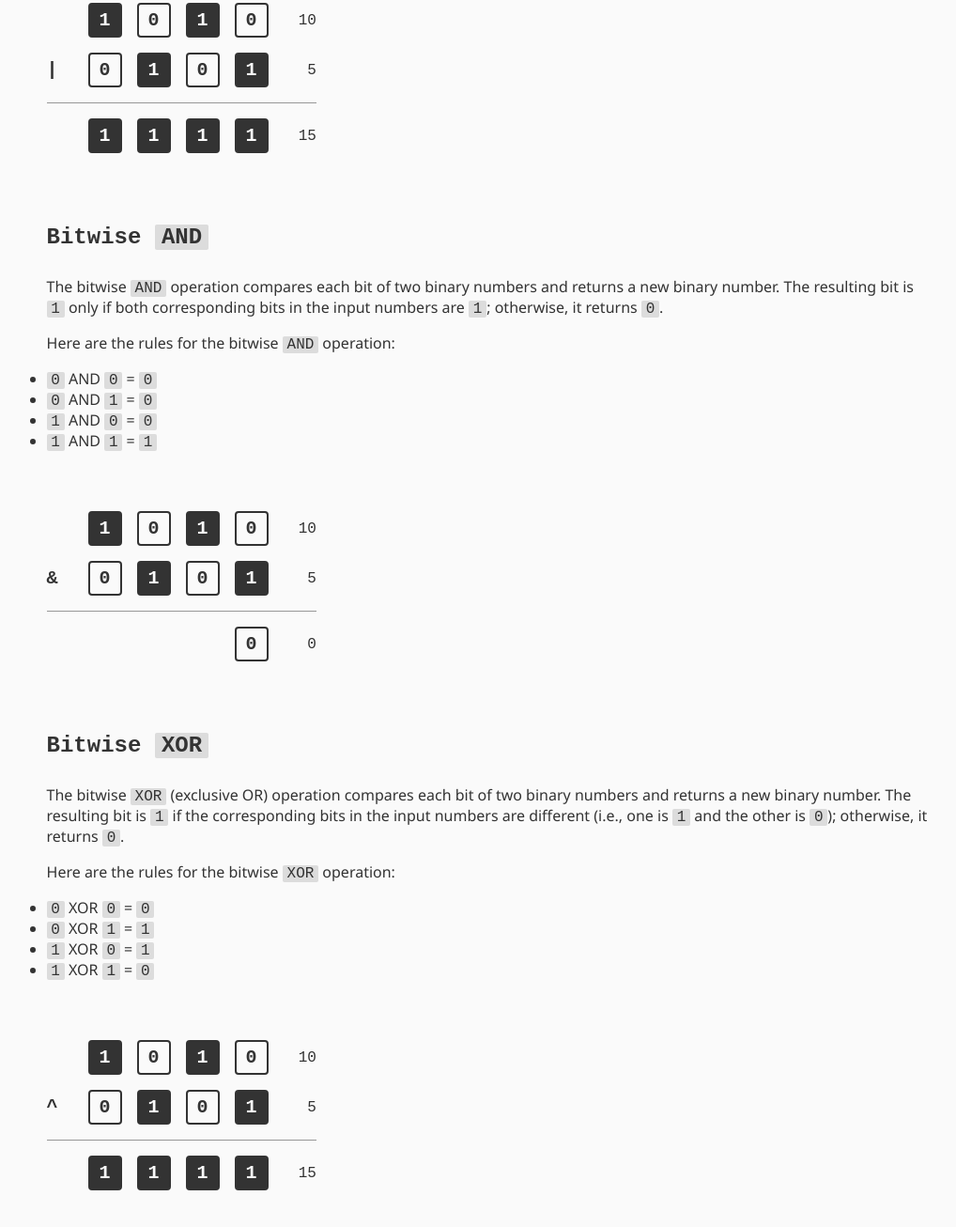
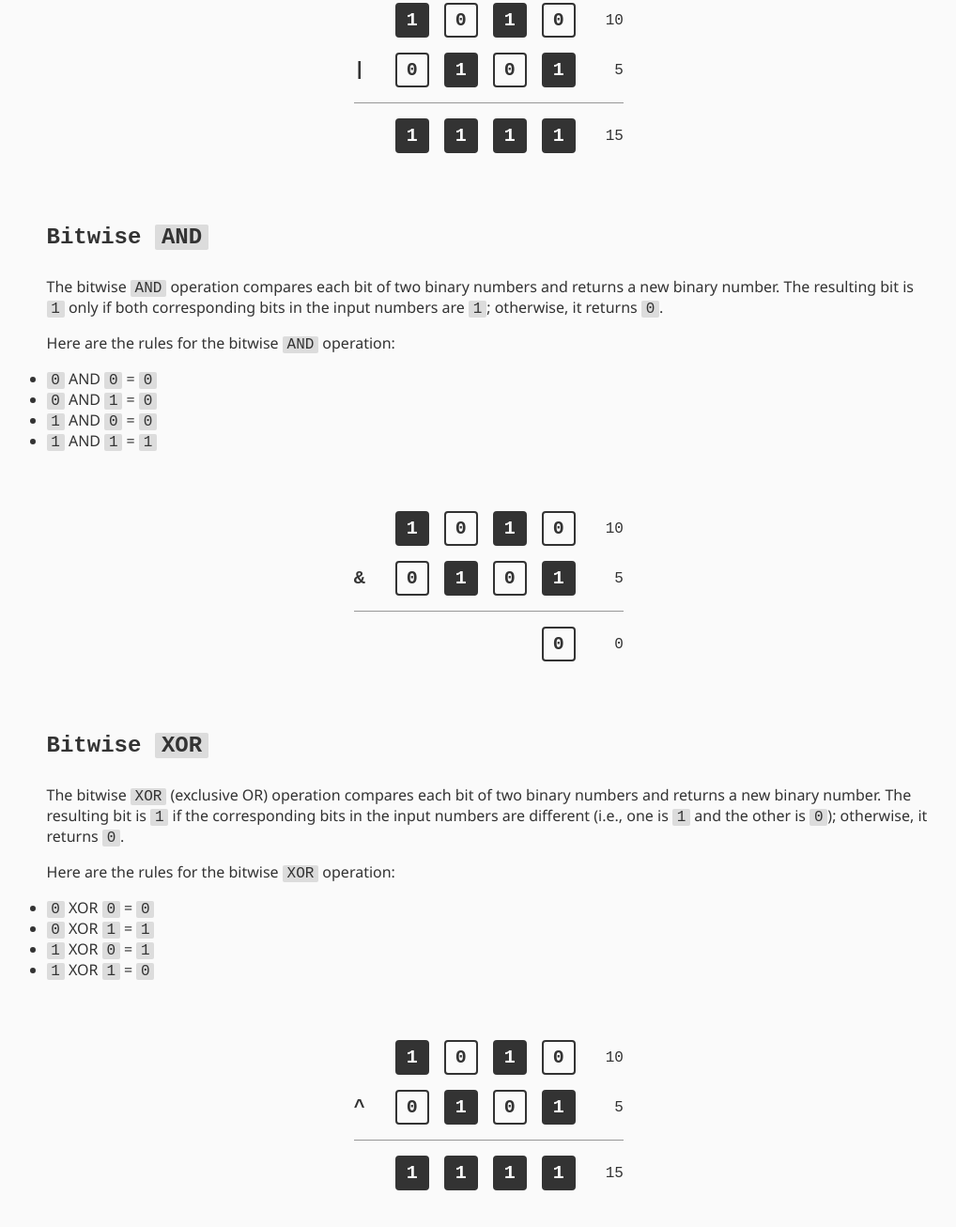
Before and after one commit to Shresht7/bit-by-bit, a website built with Vite: page index.html in a window 1280 px wide. Shown: the part 2879-4185 px from the top of the page at 94% size, without its empty margins (257-1275 px from the left). Built offline with nearby package versions, Linux system fonts and the light colour scheme; a web font is replaced by a local one.

Commit message:
Center align the showcase grids

```diff
--- a/index.html
+++ b/index.html
@@ -140,7 +140,7 @@
           the next higher bit)</li>
       </ul>
 
-      <section class="showcase">
+      <section class="showcase grid-center">
         <bitwise-operation operator="ADD" operand1="10" operand2="5"></bitwise-operation>
       </section>
     </section>
@@ -164,7 +164,7 @@
         <li><code>1</code> OR <code>1</code> = <code>1</code></li>
       </ul>
 
-      <section class="showcase">
+      <section class="showcase grid-center">
         <bitwise-operation operator="OR" operand1="10" operand2="5"></bitwise-operation>
       </section>
     </section>
@@ -188,7 +188,7 @@
         <li><code>1</code> AND <code>1</code> = <code>1</code></li>
       </ul>
 
-      <section class="showcase">
+      <section class="showcase grid-center">
         <bitwise-operation operator="AND" operand1="10" operand2="5"></bitwise-operation>
       </section>
     </section>
@@ -211,7 +211,7 @@
         <li><code>1</code> XOR <code>1</code> = <code>0</code></li>
       </ul>
 
-      <section class="showcase">
+      <section class="showcase grid-center">
         <bitwise-operation operator="XOR" operand1="10" operand2="5"></bitwise-operation>
       </section>
     </section>
```
